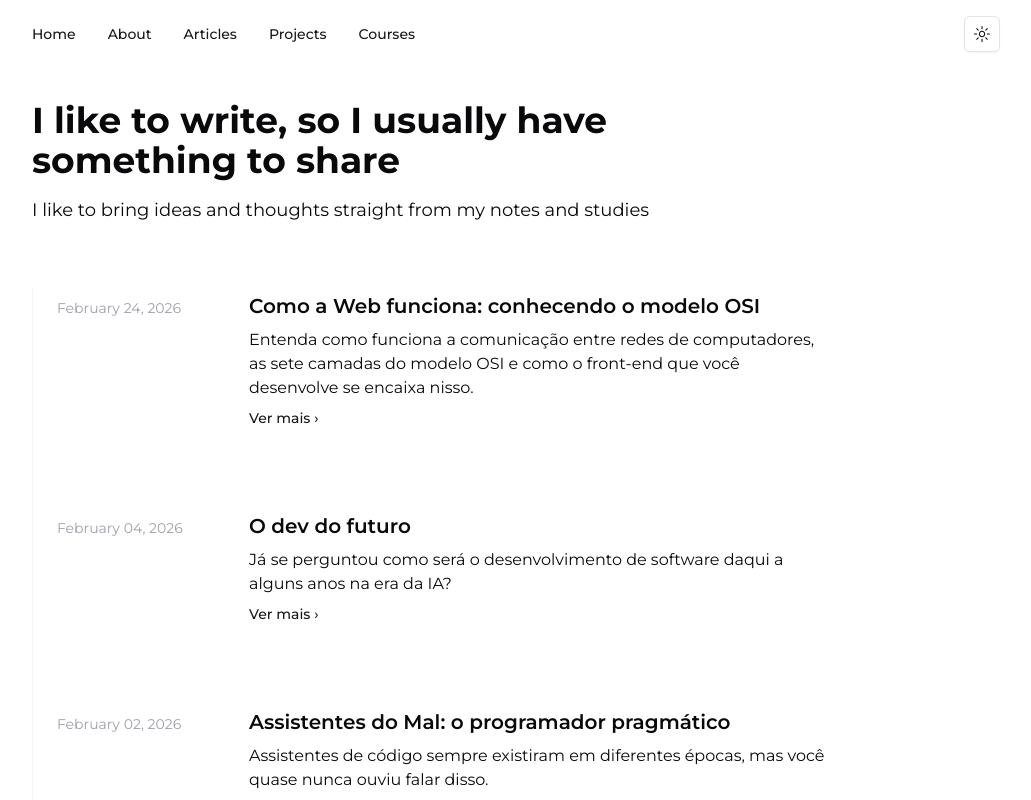
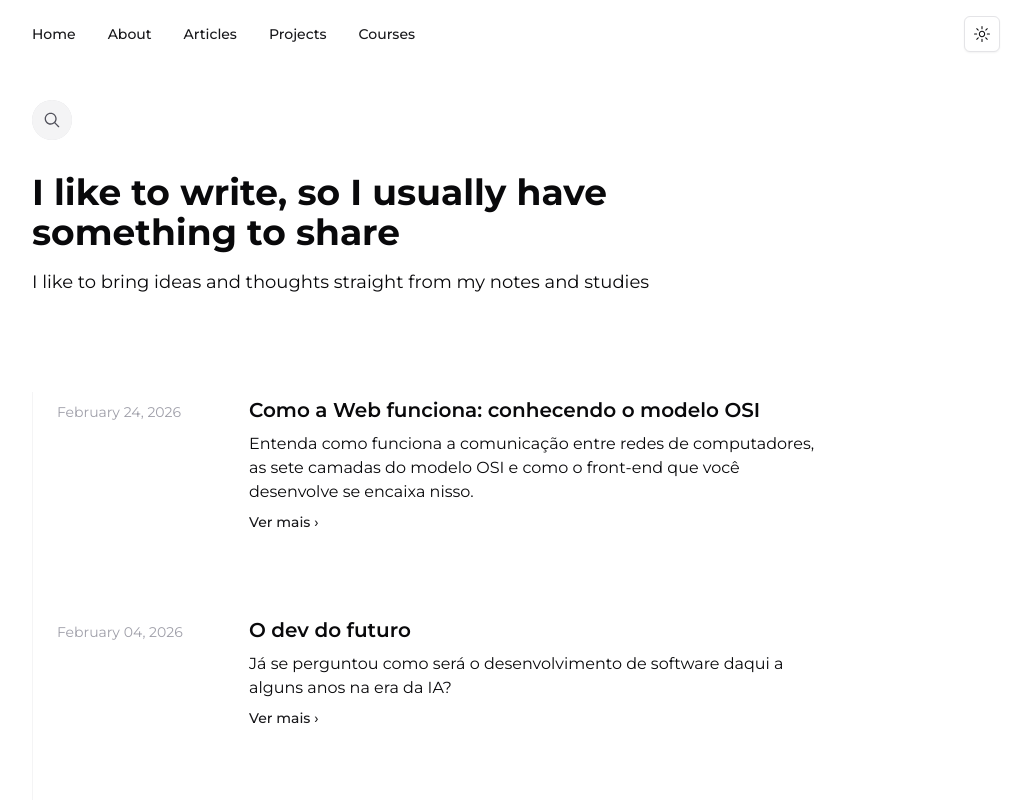
Before and after one commit to NeiltonSeguins/portfolio-site, a Next.js app: page /en/articles in a window 1280 px wide. Shown: the top 800 px of the page, without its empty margins (124-1155 px from the left). Built offline with nearby package versions, Linux system fonts and the light colour scheme.

Commit message:
feat: adiciona a funcionalidade de busca na página de artigos

```diff
--- a/src/@types/schema.d.ts
+++ b/src/@types/schema.d.ts
@@ -28,6 +28,7 @@ export type Item = {
   description: string;
   link: string;
   date: string;
+  tags?: Tag[];
 };
 
 export type CardItem = {
--- a/src/app/[locale]/articles/page.tsx
+++ b/src/app/[locale]/articles/page.tsx
@@ -1,5 +1,5 @@
 
-import PageLayout from "@/components/PageLayout";
+import ArticlesContainer from "@/components/ArticlesContainer";
 import { getPublishedBlogPosts } from "@/services/services";
 import { getTranslations, setRequestLocale } from "next-intl/server";
 
@@ -22,13 +22,14 @@ const Articles = async (props: { params: Promise<{ locale: string }> }) => {
       timeZone: "UTC",
     }),
     link: `/articles/${article.slug}`,
+    tags: article.tags,
   }));
 
   return (
-    <PageLayout
+    <ArticlesContainer
       heading={t("heading")}
       subheading={t("subheading")}
-      items={items}
+      initialItems={items}
     />
   );
 };
--- /dev/null
+++ b/src/components/ArticlesContainer.tsx
@@ -0,0 +1,94 @@
+"use client";
+
+import { useState, useMemo } from "react";
+import PageLayout from "./PageLayout";
+import { Item } from "@/@types/schema";
+import { MagnifyingGlassIcon, Cross2Icon } from "@radix-ui/react-icons";
+
+interface ArticlesContainerProps {
+  heading: string;
+  subheading: string;
+  initialItems: Item[];
+}
+
+const ArticlesContainer = ({
+  heading,
+  subheading,
+  initialItems,
+}: ArticlesContainerProps) => {
+  const [searchQuery, setSearchQuery] = useState("");
+  const [isSearchOpen, setIsSearchOpen] = useState(false);
+
+  const filteredItems = useMemo(() => {
+    if (!searchQuery.trim()) return initialItems;
+
+    const query = searchQuery.toLowerCase();
+    return initialItems.filter((item) => {
+      const title = item.title || "";
+      const matchTitle = title.toLowerCase().includes(query);
+
+      const matchTags = Array.isArray(item.tags) ? item.tags.some((t: any) => {
+        if (!t) return false;
+        if (typeof t === "string") {
+          return t.toLowerCase().includes(query);
+        }
+        return t.name ? t.name.toLowerCase().includes(query) : false;
+      }) : false;
+
+      return matchTitle || matchTags;
+    });
+  }, [searchQuery, initialItems]);
+
+  const toggleSearch = () => {
+    if (isSearchOpen) {
+      setSearchQuery("");
+    }
+    setIsSearchOpen(!isSearchOpen);
+  };
+
+  const SearchAction = (
+    <div className="flex justify-start">
+      <div
+        className={`flex items-center transition-all duration-300 ease-in-out h-10 overflow-hidden rounded-full ${isSearchOpen
+          ? "w-sm max-w-sm px-4 bg-zinc-100 dark:bg-zinc-800/50 ring-1 ring-zinc-300 dark:ring-zinc-700"
+          : "w-10 px-0 bg-transparent"
+          }`}
+      >
+        <button
+          onClick={toggleSearch}
+          className={`shrink-0 flex items-center justify-center h-10 w-10 rounded-full transition-colors ${!isSearchOpen
+            ? "bg-zinc-100 text-zinc-600 hover:bg-zinc-200 hover:text-zinc-900 dark:bg-zinc-800/50 dark:text-zinc-400 dark:hover:bg-zinc-800 dark:hover:text-zinc-100 ring-1 ring-zinc-200 dark:ring-zinc-700/50"
+            : "text-zinc-500 hover:text-zinc-800 dark:hover:text-zinc-200 mr-2 -ml-2"
+            }`}
+          aria-label={isSearchOpen ? "Fechar busca" : "Abrir busca"}
+        >
+          {isSearchOpen ? <Cross2Icon className="w-5 h-5" /> : <MagnifyingGlassIcon className="w-5 h-5" />}
+        </button>
+
+        <input
+          type="text"
+          placeholder="Buscar por título ou tag..."
+          className={`bg-transparent border-none outline-none text-sm w-full placeholder:text-zinc-400 dark:text-zinc-200 transition-opacity duration-300 ${isSearchOpen ? "opacity-100" : "opacity-0"
+            }`}
+          value={searchQuery}
+          onChange={(e) => setSearchQuery(e.target.value)}
+          tabIndex={isSearchOpen ? 0 : -1}
+          autoFocus={isSearchOpen}
+        />
+      </div>
+    </div>
+  );
+
+  return (
+    <div className="w-full relative">
+      <PageLayout
+        heading={heading}
+        subheading={subheading}
+        items={filteredItems}
+        headerAction={SearchAction}
+      />
+    </div>
+  );
+};
+
+export default ArticlesContainer;
--- a/src/components/PageLayout/index.tsx
+++ b/src/components/PageLayout/index.tsx
@@ -5,14 +5,25 @@ interface PageLayoutProps {
   heading: string;
   subheading: string;
   items: Item[];
+  headerAction?: React.ReactNode;
 }
 
-const PageLayout = ({ heading, subheading, items }: PageLayoutProps) => {
+const PageLayout = ({
+  heading,
+  subheading,
+  items,
+  headerAction,
+}: PageLayoutProps) => {
   return (
     <section className="max-w-4xl py-8">
-      <div className="mb-8 max-w-2xl">
-        <h1 className="text-4xl font-bold ">{heading}</h1>
-        <p className="text-lg  mt-4 mb-16">{subheading}</p>
+      {headerAction && (
+        <div className="mb-8">{headerAction}</div>
+      )}
+      <div className="mb-8 max-w-2xl flex flex-col sm:flex-row sm:items-start justify-between gap-4">
+        <div>
+          <h1 className="text-4xl font-bold ">{heading}</h1>
+          <p className="text-lg  mt-4 mb-4 sm:mb-16">{subheading}</p>
+        </div>
       </div>
       <div className="md:border-l md:border-zinc-100 md:pl-6 md:dark:border-zinc-700/40">
         <div className="flex max-w-3xl flex-col space-y-8 md:space-y-16">
```
